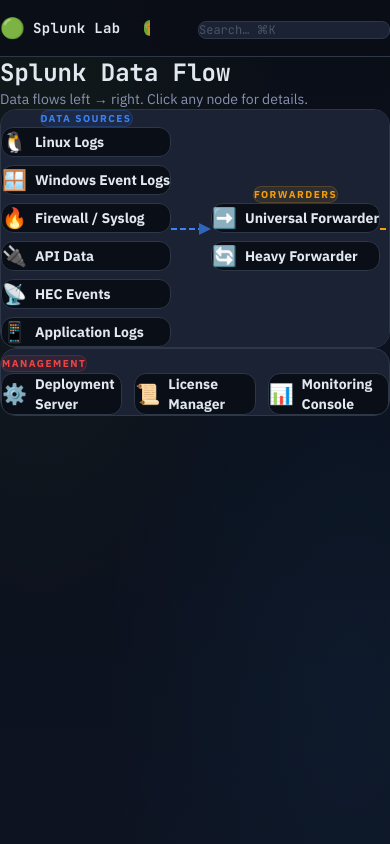
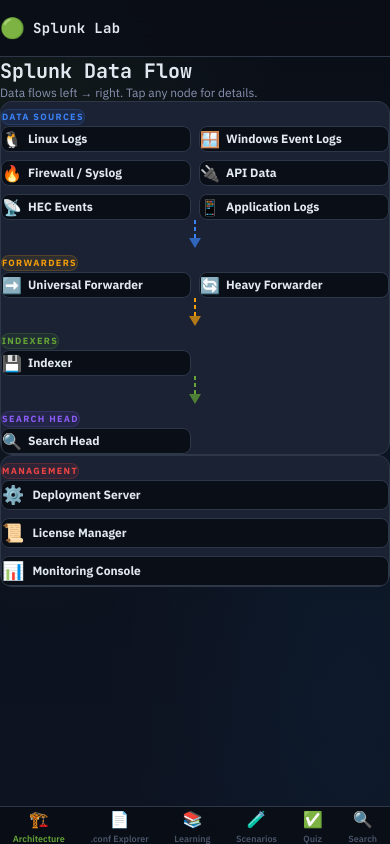
Before and after one commit to chrissytin/splunk-lab-simulator, a React (Vite) app: page / in a window 390 px wide. Built offline with nearby package versions, Linux system fonts and the light colour scheme.

Commit message:
Mobile-friendly: bottom nav, vertical flow, touch-friendly sizes, safe areas

```diff
--- a/index.html
+++ b/index.html
@@ -3,8 +3,10 @@
   <head>
     <meta charset="UTF-8" />
     <link rel="icon" type="image/svg+xml" href="/favicon.svg" />
-    <meta name="viewport" content="width=device-width, initial-scale=1.0" />
-    <title>splunk-lab-simulator</title>
+    <meta name="viewport" content="width=device-width, initial-scale=1.0, viewport-fit=cover" />
+    <title>Splunk Lab Simulator</title>
+    <meta name="apple-mobile-web-app-capable" content="yes" />
+    <meta name="theme-color" content="#0a0e17" />
   </head>
   <body>
     <div id="root"></div>
--- a/src/App.jsx
+++ b/src/App.jsx
@@ -57,7 +57,8 @@
             <span className="text-xl">🟢</span>
             <span className="font-bold text-sm tracking-wide" style={{fontFamily:'JetBrains Mono, monospace'}}>Splunk Lab</span>
           </div>
-          <div className="flex gap-1 overflow-x-auto">
+          {/* Desktop tabs */}
+          <div className="hidden md:flex gap-1 overflow-x-auto">
             {tabs.map(t => (
               <button
                 key={t.id}
@@ -72,8 +73,8 @@
               </button>
             ))}
           </div>
-          <div className="flex-1" />
-          <div className="relative">
+          <div className="flex-1 hidden md:block" />
+          <div className="relative hidden md:block">
             <input
               ref={searchRef}
               type="text"
@@ -91,13 +92,60 @@
       </nav>
 
       {/* Content */}
-      <main className="max-w-7xl mx-auto px-4 py-6">
+      <main className="max-w-7xl mx-auto px-4 py-6 pb-24 md:pb-6">
         {activeTab === 'architecture' && <ArchitectureView />}
         {activeTab === 'conf' && <ConfExplorer />}
         {activeTab === 'learning' && <LearningMode />}
         {activeTab === 'scenarios' && <Scenarios />}
         {activeTab === 'quiz' && <Quiz />}
       </main>
+
+      {/* Mobile bottom nav */}
+      <nav className="md:hidden fixed bottom-0 left-0 right-0 z-50 border-t border-[var(--border)] bg-[var(--bg-primary)]/95 backdrop-blur-md">
+        <div className="flex items-center justify-around py-2 px-1">
+          {tabs.map(t => (
+            <button
+              key={t.id}
+              onClick={() => setActiveTab(t.id)}
+              className={`flex flex-col items-center gap-0.5 px-1.5 py-1 rounded-lg transition-all ${
+                activeTab === t.id ? 'text-[var(--accent)]' : 'text-[var(--text-dim)]'
+              }`}
+            >
+              <span className="text-base">{t.icon}</span>
+              <span className="text-[9px] font-semibold leading-tight">{t.label}</span>
+            </button>
+          ))}
+          <button
+            onClick={() => document.getElementById('mobile-search')?.classList.remove('hidden')}
+            className="flex flex-col items-center gap-0.5 px-1.5 py-1 rounded-lg text-[var(--text-dim)]"
+          >
+            <span className="text-base">🔍</span>
+            <span className="text-[9px] font-semibold leading-tight">Search</span>
+          </button>
+        </div>
+      </nav>
+
+      {/* Mobile search overlay */}
+      <div id="mobile-search" className="hidden md:hidden fixed inset-0 z-[60] bg-[var(--bg-primary)]/98 p-4 pt-8">
+        <div className="flex items-center gap-2 mb-4">
+          <input
+            type="text"
+            placeholder="Search concepts, .conf files…"
+            value={searchQuery}
+            onChange={e => handleSearch(e.target.value)}
+            autoFocus
+            className="flex-1 bg-[var(--bg-card)] border border-[var(--border)] rounded-lg px-4 py-3 text-sm text-[var(--text)] placeholder-[var(--text-dim)] focus:outline-none focus:border-[var(--accent)]"
+            style={{fontFamily:'JetBrains Mono, monospace'}}
+          />
+          <button
+            onClick={() => { document.getElementById('mobile-search')?.classList.add('hidden'); setShowSearch(false); setSearchQuery('') }}
+            className="text-sm text-[var(--text-muted)] px-3 py-3 shrink-0"
+          >
+            Cancel
+          </button>
+        </div>
+        {showSearch && <SearchResults query={searchQuery} navigateTo={(tab) => { navigateTo(tab); document.getElementById('mobile-search')?.classList.add('hidden') }} />}
+      </div>
     </div>
   )
 }
--- a/src/components/ArchitectureView.jsx
+++ b/src/components/ArchitectureView.jsx
@@ -2,38 +2,34 @@
 import { components } from '../data/splunkData'
 
 const flowPath = [
-  {
-    tier: 'DATA SOURCES',
-    color: '#3b82f6',
-    items: ['linux-logs','windows-logs','firewall-syslog','api-data','hec','app-logs']
-  },
-  {
-    tier: 'FORWARDERS',
-    color: '#f59e0b',
-    items: ['uf','hf']
-  },
-  {
-    tier: 'INDEXERS',
-    color: '#65A637',
-    items: ['indexer']
-  },
-  {
-    tier: 'SEARCH HEAD',
-    color: '#8b5cf6',
-    items: ['searchhead']
-  }
+  { tier: 'DATA SOURCES', color: '#3b82f6', items: ['linux-logs','windows-logs','firewall-syslog','api-data','hec','app-logs'] },
+  { tier: 'FORWARDERS', color: '#f59e0b', items: ['uf','hf'] },
+  { tier: 'INDEXERS', color: '#65A637', items: ['indexer'] },
+  { tier: 'SEARCH HEAD', color: '#8b5cf6', items: ['searchhead'] }
 ]
-
 const mgmtNodes = ['deploymentserver','licensermanager','monitoringconsole']
 
-function Arrow({ color = 'var(--accent)' }) {
+function ArrowDown({ color }) {
   return (
-    <div className="flex flex-col items-center justify-center px-2 shrink-0">
-      <svg width="40" height="24" viewBox="0 0 40 24">
-        <line x1="0" y1="12" x2="28" y2="12" stroke={color} strokeWidth="2" strokeDasharray="6 3">
-          <animate attributeName="stroke-dashoffset" from="0" to="-9" dur="0.8s" repeatCount="indefinite" />
+    <div className="flex justify-center py-1">
+      <svg width="24" height="28" viewBox="0 0 24 28">
+        <line x1="12" y1="0" x2="12" y2="18" stroke={color} strokeWidth="2" strokeDasharray="4 3">
+          <animate attributeName="stroke-dashoffset" from="0" to="-7" dur="0.8s" repeatCount="indefinite" />
         </line>
-        <polygon points="28,6 40,12 28,18" fill={color} opacity="0.7" />
+        <polygon points="6,18 12,28 18,18" fill={color} opacity="0.7" />
+      </svg>
+    </div>
+  )
+}
+
+function ArrowRight({ color }) {
+  return (
+    <div className="flex items-center px-1 shrink-0">
+      <svg width="36" height="20" viewBox="0 0 36 20">
+        <line x1="0" y1="10" x2="24" y2="10" stroke={color} strokeWidth="2" strokeDasharray="5 3">
+          <animate attributeName="stroke-dashoffset" from="0" to="-8" dur="0.8s" repeatCount="indefinite" />
+        </line>
+        <polygon points="24,5 36,10 24,15" fill={color} opacity="0.7" />
       </svg>
     </div>
   )
@@ -46,19 +42,53 @@
 
   return (
     <div className="animate-fade-in">
-      <h2 className="text-2xl font-bold mb-1" style={{fontFamily:'JetBrains Mono, monospace'}}>
+      <h2 className="text-xl md:text-2xl font-bold mb-1" style={{fontFamily:'JetBrains Mono, monospace'}}>
         Splunk Data Flow
       </h2>
-      <p className="text-[var(--text-muted)] text-sm mb-6">Data flows left → right. Click any node for details.</p>
+      <p className="text-[var(--text-muted)] text-xs md:text-sm mb-4 md:mb-6">Data flows left → right. Tap any node for details.</p>
 
-      {/* Main flow path */}
-      <div className="bg-[var(--bg-card)] border border-[var(--border)] rounded-2xl p-6 mb-6 overflow-x-auto">
+      {/* Mobile: vertical flow */}
+      <div className="md:hidden bg-[var(--bg-card)] border border-[var(--border)] rounded-xl p-4 mb-4">
+        {flowPath.map((tier, ti) => {
+          const tierComps = tier.items.map(id => allComps.find(c => c.id === id)).filter(Boolean)
+          return (
+            <div key={tier.tier}>
+              <span
+                className="text-[9px] font-bold tracking-[0.15em] uppercase px-2 py-0.5 rounded-full inline-block mb-2"
+                style={{ color: tier.color, backgroundColor: tier.color + '18', border: `1px solid ${tier.color}33` }}
+              >
+                {tier.tier}
+              </span>
+              <div className="grid grid-cols-2 gap-2 mb-1">
+                {tierComps.map(comp => (
+                  <button
+                    key={comp.id}
+                    onClick={() => setSelected(selected === comp.id ? null : comp.id)}
+                    className={`text-left px-3 py-2.5 rounded-lg border transition-all ${
+                      selected === comp.id ? '' : 'border-[var(--border)] bg-[var(--bg-primary)]'
+                    }`}
+                    style={selected === comp.id ? { borderColor: tier.color, backgroundColor: tier.color + '15' } : {}}
+                  >
+                    <div className="flex items-center gap-1.5">
+                      <span className="text-base">{comp.icon}</span>
+                      <span className="text-xs font-bold">{comp.name}</span>
+                    </div>
+                  </button>
+                ))}
+              </div>
+              {ti < flowPath.length - 1 && <ArrowDown color={tier.color} />}
+            </div>
+          )
+        })}
+      </div>
+
+      {/* Desktop: horizontal flow */}
+      <div className="hidden md:block bg-[var(--bg-card)] border border-[var(--border)] rounded-2xl p-6 mb-6 overflow-x-auto">
         <div className="flex items-stretch min-w-[900px]">
           {flowPath.map((tier, ti) => {
             const tierComps = tier.items.map(id => allComps.find(c => c.id === id)).filter(Boolean)
             return (
               <div key={tier.tier} className="flex items-center">
-                {/* Tier column */}
                 <div className="flex flex-col items-center">
                   <span
                     className="text-[10px] font-bold tracking-[0.15em] uppercase mb-3 px-3 py-1 rounded-full"
@@ -72,11 +102,9 @@
                         key={comp.id}
                         onClick={() => setSelected(selected === comp.id ? null : comp.id)}
                         className={`text-left px-4 py-3 rounded-xl border transition-all min-w-[160px] ${
-                          selected === comp.id
-                            ? 'border-[' + tier.color + '] shadow-lg'
-                            : 'border-[var(--border)] hover:border-[' + tier.color + ']/50'
+                          selected === comp.id ? '' : 'border-[var(--border)] bg-[var(--bg-primary)]'
                         }`}
-                        style={selected === comp.id ? { borderColor: tier.color, backgroundColor: tier.color + '15' } : { backgroundColor: 'var(--bg-primary)' }}
+                        style={selected === comp.id ? { borderColor: tier.color, backgroundColor: tier.color + '15' } : {}}
                       >
                         <div className="flex items-center gap-2">
                           <span className="text-xl">{comp.icon}</span>
@@ -86,8 +114,7 @@
                     ))}
                   </div>
                 </div>
-                {/* Arrow to next tier */}
-                {ti < flowPath.length - 1 && <Arrow color={tier.color} />}
+                {ti < flowPath.length - 1 && <ArrowRight color={tier.color} />}
               </div>
             )
           })}
@@ -95,12 +122,12 @@
       </div>
 
       {/* Management tier */}
-      <div className="bg-[var(--bg-card)] border border-[var(--border)] rounded-2xl p-5 mb-6">
-        <span className="text-[10px] font-bold tracking-[0.15em] uppercase mb-3 px-3 py-1 rounded-full inline-block"
+      <div className="bg-[var(--bg-card)] border border-[var(--border)] rounded-xl md:rounded-2xl p-4 md:p-5 mb-4 md:mb-6">
+        <span className="text-[9px] md:text-[10px] font-bold tracking-[0.15em] uppercase px-2 py-0.5 md:px-3 md:py-1 rounded-full inline-block mb-3"
           style={{ color: '#ef4444', backgroundColor: '#ef444418', border: '1px solid #ef444433' }}>
           MANAGEMENT
         </span>
-        <div className="flex gap-3 mt-3">
+        <div className="grid grid-cols-1 sm:grid-cols-3 gap-2">
           {mgmtNodes.map(id => {
             const comp = allComps.find(c => c.id === id)
             if (!comp) return null
@@ -108,15 +135,15 @@
               <button
                 key={comp.id}
                 onClick={() => setSelected(selected === comp.id ? null : comp.id)}
-                className={`text-left px-4 py-3 rounded-xl border transition-all flex-1 ${
+                className={`text-left px-3 md:px-4 py-2.5 md:py-3 rounded-lg md:rounded-xl border transition-all ${
                   selected === comp.id
                     ? 'border-[#ef4444] bg-[#ef4444]/10'
                     : 'border-[var(--border)] bg-[var(--bg-primary)] hover:border-[#ef4444]/50'
                 }`}
               >
                 <div className="flex items-center gap-2">
-                  <span className="text-xl">{comp.icon}</span>
-                  <span className="text-sm font-bold">{comp.name}</span>
+                  <span className="text-lg md:text-xl">{comp.icon}</span>
+                  <span className="text-xs md:text-sm font-bold">{comp.name}</span>
                 </div>
               </button>
             )
@@ -126,27 +153,27 @@
 
       {/* Detail panel */}
       {selectedData && (
-        <div className="animate-fade-in bg-[var(--bg-card)] border border-[var(--border)] rounded-2xl p-6">
-          <div className="flex items-center gap-3 mb-4">
-            <span className="text-4xl">{selectedData.icon}</span>
+        <div className="animate-fade-in bg-[var(--bg-card)] border border-[var(--border)] rounded-xl md:rounded-2xl p-4 md:p-6">
+          <div className="flex items-center gap-3 mb-3 md:mb-4">
+            <span className="text-3xl md:text-4xl">{selectedData.icon}</span>
             <div>
-              <h3 className="text-xl font-bold">{selectedData.name}</h3>
-              <span className="text-xs text-[var(--accent)] font-mono">{selectedData.category} · {selectedData.location}</span>
+              <h3 className="text-base md:text-xl font-bold">{selectedData.name}</h3>
+              <span className="text-[10px] md:text-xs text-[var(--accent)] font-mono">{selectedData.category} · {selectedData.location}</span>
             </div>
           </div>
-          <p className="text-sm text-[var(--text-muted)] mb-5 leading-relaxed max-w-2xl">{selectedData.description}</p>
+          <p className="text-xs md:text-sm text-[var(--text-muted)] mb-4 md:mb-5 leading-relaxed">{selectedData.description}</p>
 
-          <div className="flex gap-1 mb-5">
+          <div className="flex gap-1 mb-4 md:mb-5 flex-wrap">
             {selectedData.confFiles.map(cf => (
-              <span key={cf} className="text-xs px-2.5 py-1 rounded-lg bg-[var(--accent)]/15 text-[var(--accent-bright)] font-mono font-semibold">
+              <span key={cf} className="text-[10px] md:text-xs px-2 py-1 rounded bg-[var(--accent)]/15 text-[var(--accent-bright)] font-mono font-semibold">
                 {cf}
               </span>
             ))}
           </div>
 
           <div>
-            <span className="text-xs font-bold text-[var(--text-muted)] uppercase tracking-wider">Sample Config</span>
-            <pre className="code-block mt-2 text-xs max-w-2xl">{selectedData.sampleConfig}</pre>
+            <span className="text-[10px] md:text-xs font-bold text-[var(--text-muted)] uppercase tracking-wider">Sample Config</span>
+            <pre className="code-block mt-2 text-[10px] md:text-xs overflow-x-auto">{selectedData.sampleConfig}</pre>
           </div>
         </div>
       )}
--- a/src/components/LearningMode.jsx
+++ b/src/components/LearningMode.jsx
@@ -31,14 +31,14 @@
         />
       </div>
 
-      <div className="grid grid-cols-1 md:grid-cols-2 gap-4">
+      <div className="grid grid-cols-1 sm:grid-cols-2 gap-3 md:gap-4">
         {concepts.map((c, i) => (
           <div
             key={c.id}
             className={`flip-card ${flipped.has(c.id) ? 'flipped' : ''} animate-fade-up`}
-            style={{ animationDelay: `${i * 0.05}s`, minHeight: '200px' }}
+            style={{ animationDelay: `${i * 0.05}s`, minHeight: '180px' }}
           >
-            <div className="flip-card-inner" style={{ minHeight: '200px' }}>
+            <div className="flip-card-inner" style={{ minHeight: '180px' }}>
               {/* Front */}
               <div className="flip-card-front">
                 <button
--- a/src/components/Scenarios.jsx
+++ b/src/components/Scenarios.jsx
@@ -10,11 +10,11 @@
 
   return (
     <div className="animate-fade-in">
-      <h2 className="text-2xl font-bold mb-1" style={{fontFamily:'JetBrains Mono, monospace'}}>Scenarios</h2>
-      <p className="text-[var(--text-muted)] text-sm mb-6">Step-by-step guides for common Splunk tasks.</p>
+      <h2 className="text-xl md:text-2xl font-bold mb-1" style={{fontFamily:'JetBrains Mono, monospace'}}>Scenarios</h2>
+      <p className="text-[var(--text-muted)] text-xs md:text-sm mb-4 md:mb-6">Step-by-step guides for common Splunk tasks.</p>
 
       {!scenario ? (
-        <div className="grid grid-cols-1 md:grid-cols-2 gap-4">
+        <div className="grid grid-cols-1 sm:grid-cols-2 gap-3 md:gap-4">
           {scenarios.map((s, i) => (
             <button
               key={s.id}
```
Also changed, not shown: src/components/ConfExplorer.jsx (+5 -5 lines), src/index.css (+9 -3 lines).
